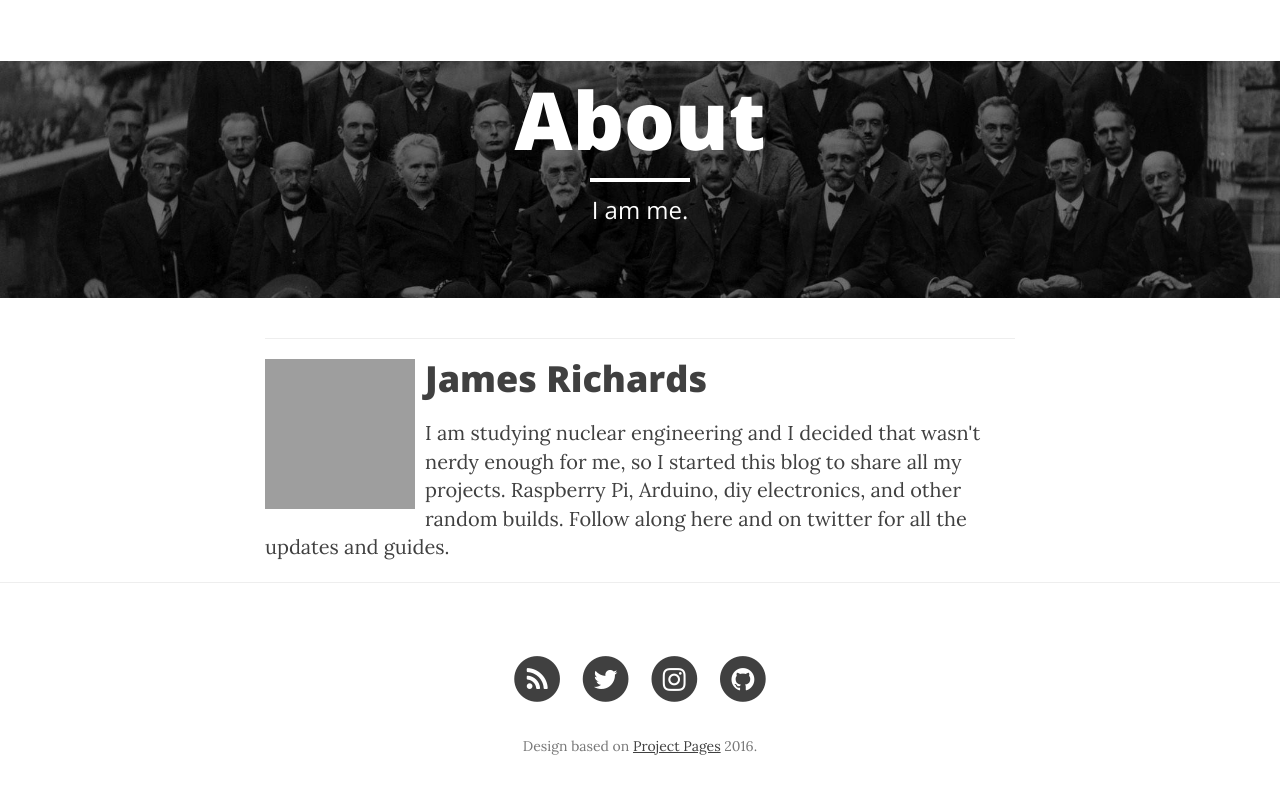
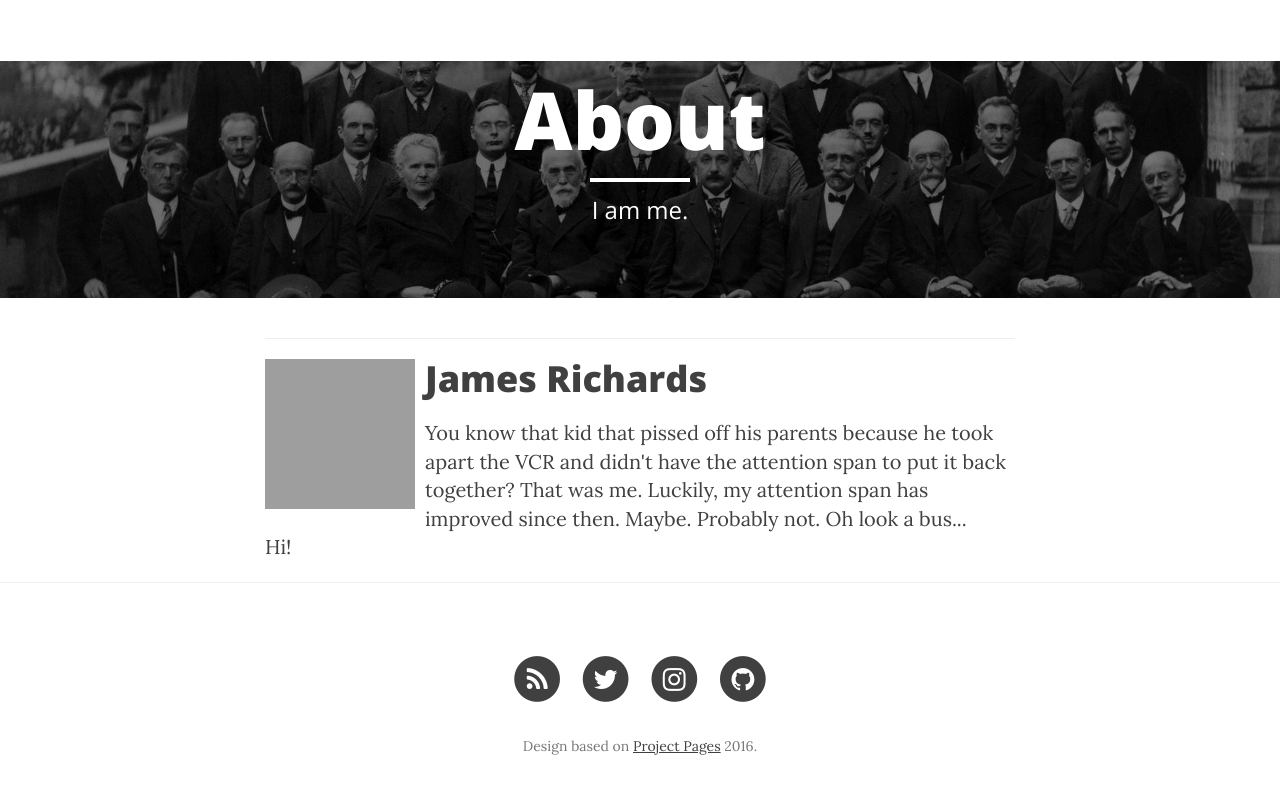
Before and after one commit to Jderrill/Jderrill.github.io, a Jekyll site: the page built from about.html, in a window 1280 px wide. Shown: the top 794 px of the page. Built offline with Jekyll 4.4.1, drawn with Linux system fonts in a browser that asks for light colours; nearby versions of some CDN libraries; grey boxes are pictures that could not be loaded.

Commit message:
Bio update 1

```diff
--- a/_data/members.yml
+++ b/_data/members.yml
@@ -4,6 +4,6 @@
   img: https://avatars0.githubusercontent.com/u/8010235?v=3&s=400
   github: jderrill
   twitter: jderrill
-  bio: I am studying nuclear engineering and I decided that wasn't nerdy enough for me, so I started this blog to share all my projects. Raspberry Pi, Arduino, diy electronics, and other random builds. Follow along here and on twitter for all the updates and guides.
+  bio: You know that kid that pissed off his parents because he took apart the VCR and didn't have the attention span to put it back together? That was me. Luckily, my attention span has improved since then. Maybe. Probably not. Oh look a bus...<br> Hi!
   url: http://jderrill.github.io/
   visible: true
```
